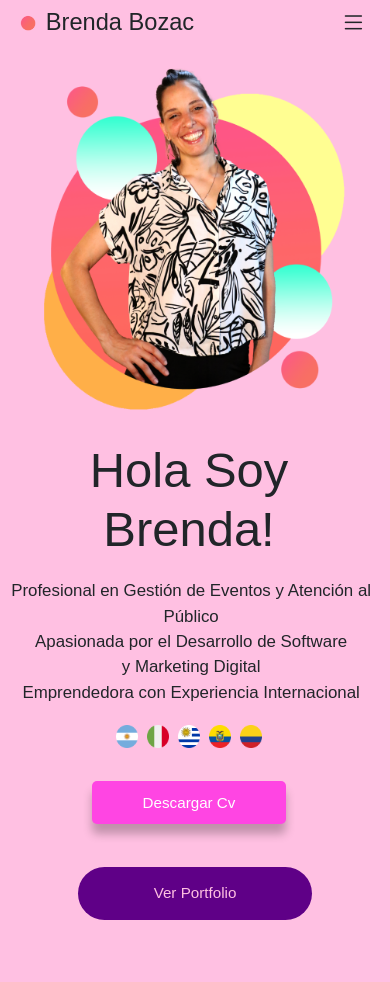
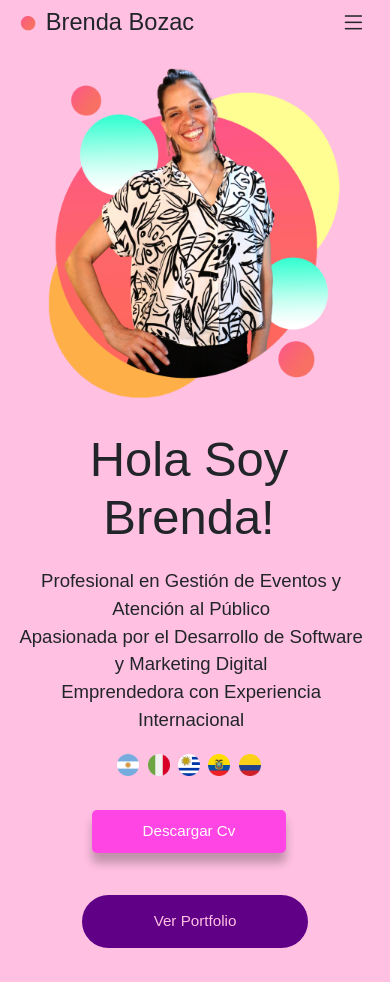
Before and after one commit to LeonardoRiera/portfolioBrendaBozac, a React (Vite) app: page / in a window 390 px wide. Before the commit the page ends 954 px from the top, so only its background shows below. Built offline with nearby package versions, Linux system fonts and the light colour scheme; a web font is replaced by a local one.

Commit message:
pruebas de estilos

```diff
--- a/src/Components/Header/Header.css
+++ b/src/Components/Header/Header.css
@@ -298,7 +298,7 @@
 @media screen and (max-width:481px) {
 
     .headerContainer {
-        padding: 2vmax 1.5vmax;
+        padding: 2vmax 2.2vmax;
 
 
 
@@ -335,7 +335,7 @@
         padding-bottom: 0.9vmax;
     }
     .principalParrafo {
-        font-size: 2vmax;
+        font-size: 2.2vmax;
         padding-bottom: 0.5vmax;
 
 
```
